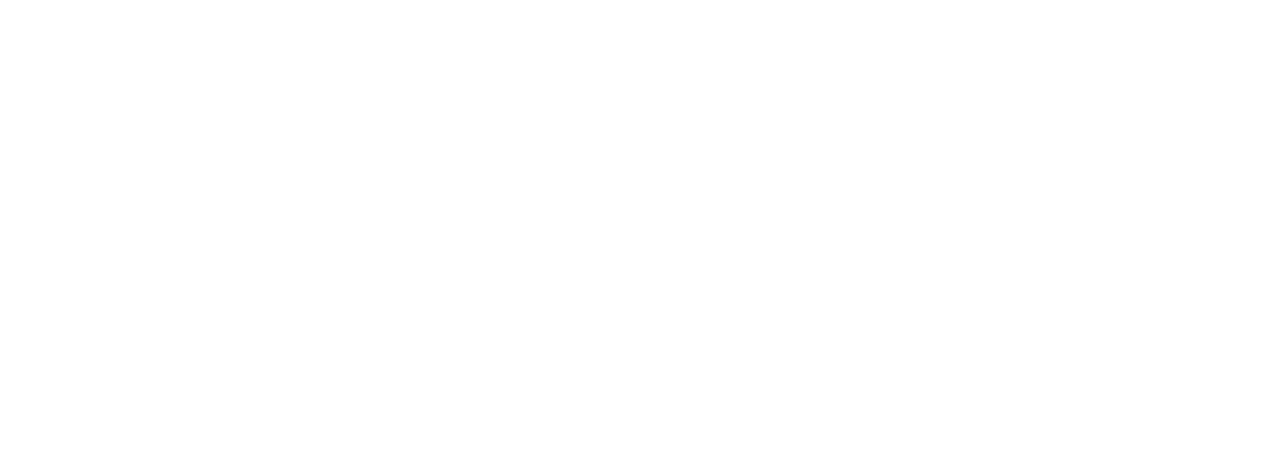
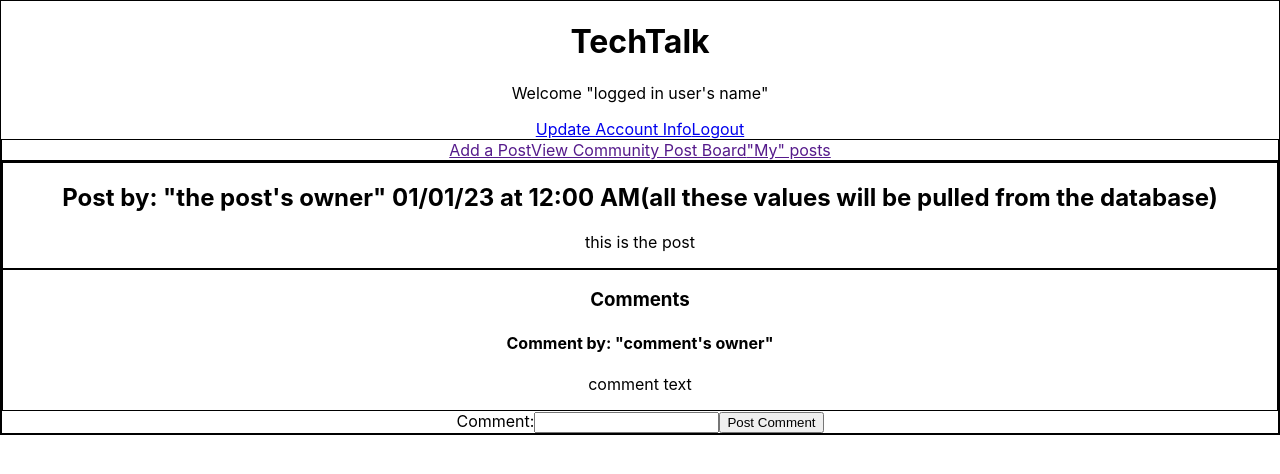
Before and after one commit to Cameronjs222/TechTalk, a React (Create React App) app in the folder client/: page /viewPost in a window 1280 px wide. Before the commit this address had no page. Shown: the top 474 px of the page. Built offline with nearby package versions, Linux system fonts and the light colour scheme.

Commit message:
view post page & post schema

```diff
--- a/client/src/App.js
+++ b/client/src/App.js
@@ -1,6 +1,7 @@
 import logo from './logo.svg';
 import './App.css';
 import Home from "./components/home"
+import ViewPost from "./components/viewPost"
 import {BrowserRouter, Routes, Route, Navigate} from 'react-router-dom';
 
 function App() {
@@ -10,6 +11,7 @@
       <Routes>
         <Route path = '/' element = {<Navigate to = '/'></Navigate>}></Route>
         <Route path = '/home' element = {<Home/>}></Route>
+        <Route path = '/viewPost' element = {<ViewPost/>}></Route>
       </Routes>
       </BrowserRouter>
     </div>
--- /dev/null
+++ b/client/src/components/viewPost.jsx
@@ -0,0 +1,51 @@
+//Made by Jonathan
+//this is the page that displays the individual post and the ability to make a comment on it
+import React from 'react';
+
+
+const ViewPost = () => {
+
+
+    return (
+        <div>
+            <div style={{border: "solid",borderWidth: "1px",}}>
+                <h1>TechTalk</h1>
+                <div>
+                    <p>Welcome "logged in user's name" </p>
+                    <a href="/updateuser?">Update Account Info</a>
+                    <a href="/logout?">Logout</a>
+                </div>
+                <div style={{border: "solid",borderWidth: "1px",}}>
+                    <a href="">Add a Post</a>
+                    <a href="">View Community Post Board</a>
+                    <a href="">"My" posts</a>
+                </div>
+                <div style={{border: "solid",borderWidth: "1px",}}>
+                    <div style={{border: "solid",borderWidth: "1px",}}>
+                        <h2>Post by: "the post's owner" 01/01/23 at 12:00 AM(all these values will be pulled from the database)</h2>
+                        <p>this is the post</p>
+                    </div>
+                    <div style={{border: "solid",borderWidth: "1px",}}>
+                        <h3>Comments</h3>
+                        {/* this is where the comments will be displayed in a potential for loop */}
+                        {/*for loop */}
+                        <div>
+                            <h4>Comment by: "comment's owner"</h4>
+                            <p>comment text</p>
+                        </div>
+                        {/*end for loop */}
+                    </div>
+                    <div>
+                        <form action="">
+                            <label htmlFor="comment">Comment:</label>
+                            <input type="text" name="comment" />
+                            <input type="submit" value="Post Comment" />
+                        </form>
+                    </div>
+                </div>
+            </div>
+        </div>
+    )
+}
+
+export default ViewPost;
```
Also changed, not shown: 1 other file (tests, documents, lock files or other folders).
